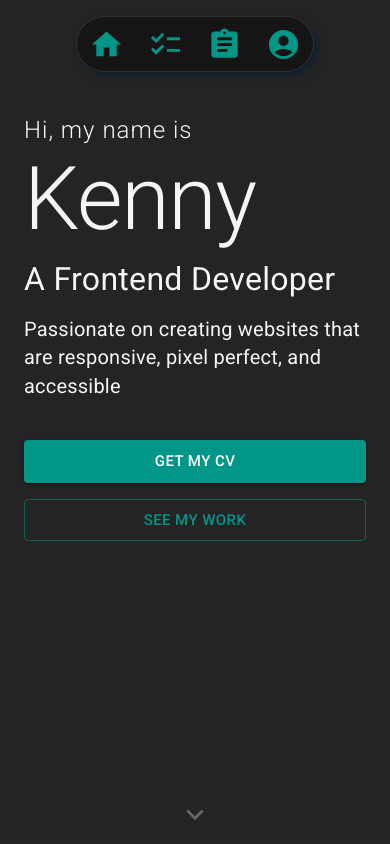
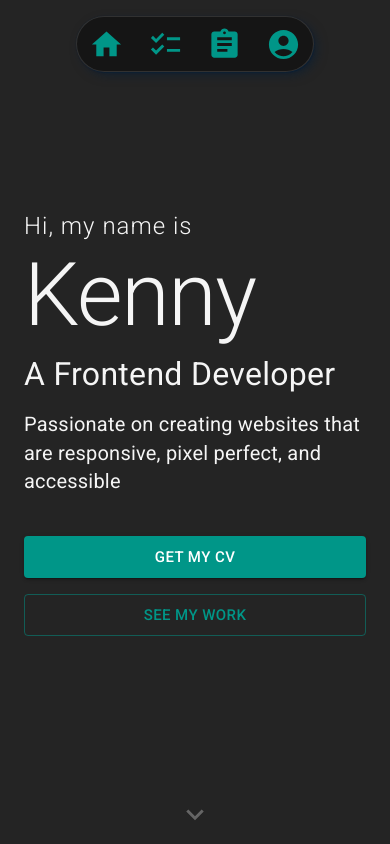
Before and after one commit to kennylun123/portfolio-material-ui-vite-ts, a React (Vite) app: page / in a window 390 px wide. Shown: the top 844 px of the page. Built offline with nearby package versions, Linux system fonts and the light colour scheme.

Commit message:
meta viewport-fit=cover, fix layout break in mobile landscape

```diff
--- a/index.html
+++ b/index.html
@@ -3,7 +3,10 @@
   <head>
     <meta charset="utf-8" />
     <link rel="icon" type="image/svg+xml" href="/favicon.png" />
-    <meta name="viewport" content="initial-scale=1, width=device-width" />
+    <meta
+      name="viewport"
+      content="initial-scale=1, width=device-width viewport-fit=cover"
+    />
     <!-- Fonts to support Material Design -->
     <link rel="preconnect" href="https://fonts.googleapis.com" />
     <link rel="preconnect" href="https://fonts.gstatic.com" crossorigin />
--- a/src/components/Hero.tsx
+++ b/src/components/Hero.tsx
@@ -19,9 +19,12 @@ export default function Hero() {
       maxWidth="md"
       sx={{
         position: "relative",
-        height: "100vh",
+        minHeight: "100svh",
         px: { xs: "1.5rem", sm: "6rem" },
-        pt: "7rem",
+        py: "4.5rem",
+        display: "flex",
+        flexDirection: "column",
+        justifyContent: "center",
       }}
     >
       <Typography
--- a/src/components/LatestProjects.tsx
+++ b/src/components/LatestProjects.tsx
@@ -1,7 +1,16 @@
-import { Box, Button, Container, Link, Stack, Typography } from "@mui/material";
+import {
+  Box,
+  Button,
+  Container,
+  Divider,
+  Link,
+  Stack,
+  Typography,
+} from "@mui/material";
 import OpenInNewIcon from "@mui/icons-material/OpenInNew";
 import GitHubIcon from "@mui/icons-material/GitHub";
 import data from "../../data.json";
+import React from "react";
 
 function LatestProjects() {
   const { projects } = data;
@@ -16,10 +25,10 @@ function LatestProjects() {
       }}
     >
       <Typography variant="h2">Latest Projects</Typography>
-
-      {projects.map((item) => (
+      <Box>
+        {projects.map((item, index) => (
+          <React.Fragment key={item.title}>
             <Stack
-          key={item.title}
               direction={{ xs: "column", md: "row" }}
               justifyContent="center"
               alignItems="center"
@@ -104,7 +113,10 @@ function LatestProjects() {
                 </Box>
               </Box>
             </Stack>
+            {index !== projects.length - 1 && <Divider />}
+          </React.Fragment>
         ))}
+      </Box>
       <Button
         component={Link}
         href={`${data.about.contact.github}?tab=repositories`}
--- a/src/components/TechIcons.tsx
+++ b/src/components/TechIcons.tsx
@@ -529,9 +529,9 @@ export const ShadcnUIIcon = () => (
         y2="208"
         fill="none"
         stroke="#000"
-        stroke-linecap="round"
-        stroke-linejoin="round"
-        stroke-width="16"
+        strokeLinecap="round"
+        strokeLinejoin="round"
+        strokeWidth="16"
       ></line>
       <line
         x1="192"
@@ -540,9 +540,9 @@ export const ShadcnUIIcon = () => (
         y2="192"
         fill="none"
         stroke="#000"
-        stroke-linecap="round"
-        stroke-linejoin="round"
-        stroke-width="16"
+        strokeLinecap="round"
+        strokeLinejoin="round"
+        strokeWidth="16"
       ></line>
     </svg>
     <Typography variant="caption">shadcn/UI</Typography>
```
Lines whose indentation alone changed are shown as unchanged.
